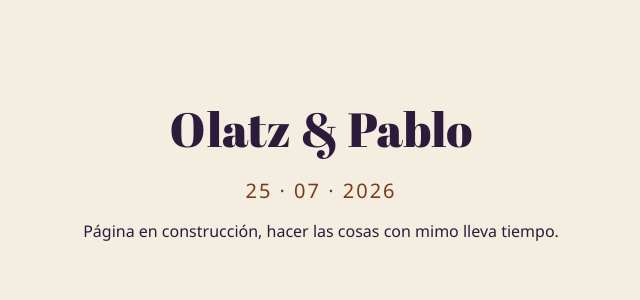
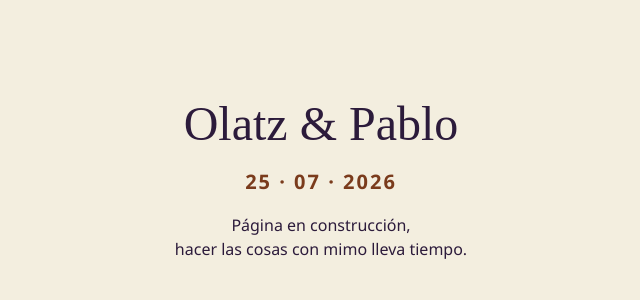
Before and after one commit to olatzglez/olatzypablo, a React (Vite) app: page / in a window 1280 px wide. Shown: the top 300 px of the page, without its empty margins (319-959 px from the left). Built offline with nearby package versions, Linux system fonts and the light colour scheme.

Commit message:
Ajustes de estilo en inicio: salto de línea, interlineado y tipografía del título

```diff
--- a/src/pages/Home/Home.module.css
+++ b/src/pages/Home/Home.module.css
@@ -16,4 +16,5 @@
   font-size: 20px;
   letter-spacing: 2px;
   color: var(--color-accent);
+  font-weight: 600;
 }
--- a/src/pages/Home/Home.tsx
+++ b/src/pages/Home/Home.tsx
@@ -5,7 +5,7 @@ function Home() {
     <section className={styles.hero}>
       <h1>Olatz & Pablo</h1>
       <p className={styles.date}>25 · 07 · 2026</p>
-      <p>Página en construcción, hacer las cosas con mimo lleva tiempo.</p>
+      <p>Página en construcción,<br></br> hacer las cosas con mimo lleva tiempo.</p>
     </section>
   )
 }
--- a/src/styles/global.css
+++ b/src/styles/global.css
@@ -33,6 +33,7 @@ h3 {
 
 p {
   margin: 0;
+  line-height: 1.5;
 }
 
 #root {
--- a/src/styles/variables.css
+++ b/src/styles/variables.css
@@ -7,7 +7,7 @@
   --color-accent: #7a3b1c;
   --color-line: #c7b8d9;
 
-  --font-display: 'Abril Fatface', serif;
+  --font-display: 'Elephant', 'Bodoni MT', 'Bodoni 72', serif;
   --font-heading: 'Elephant', 'Bodoni MT', 'Bodoni 72', serif;
   --font-body: 'Century Gothic', 'Segoe UI', sans-serif;
 
```
